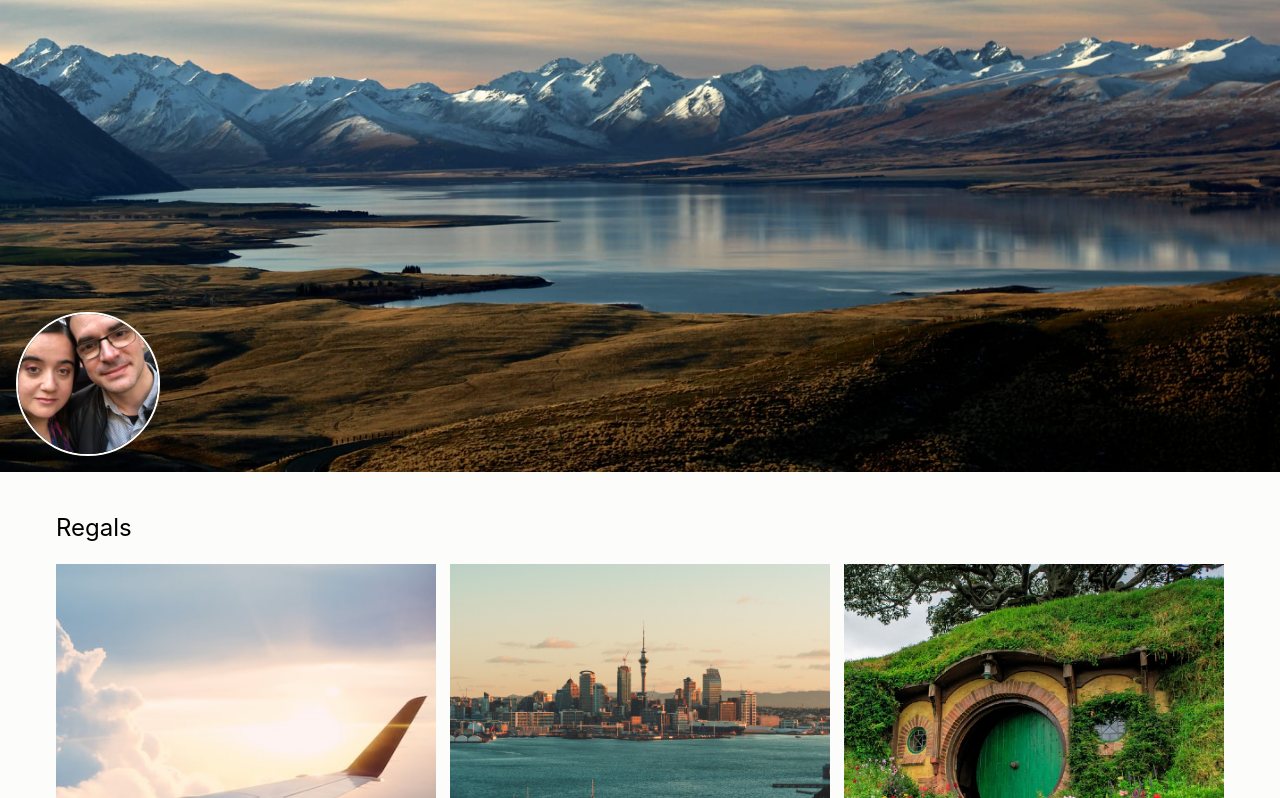
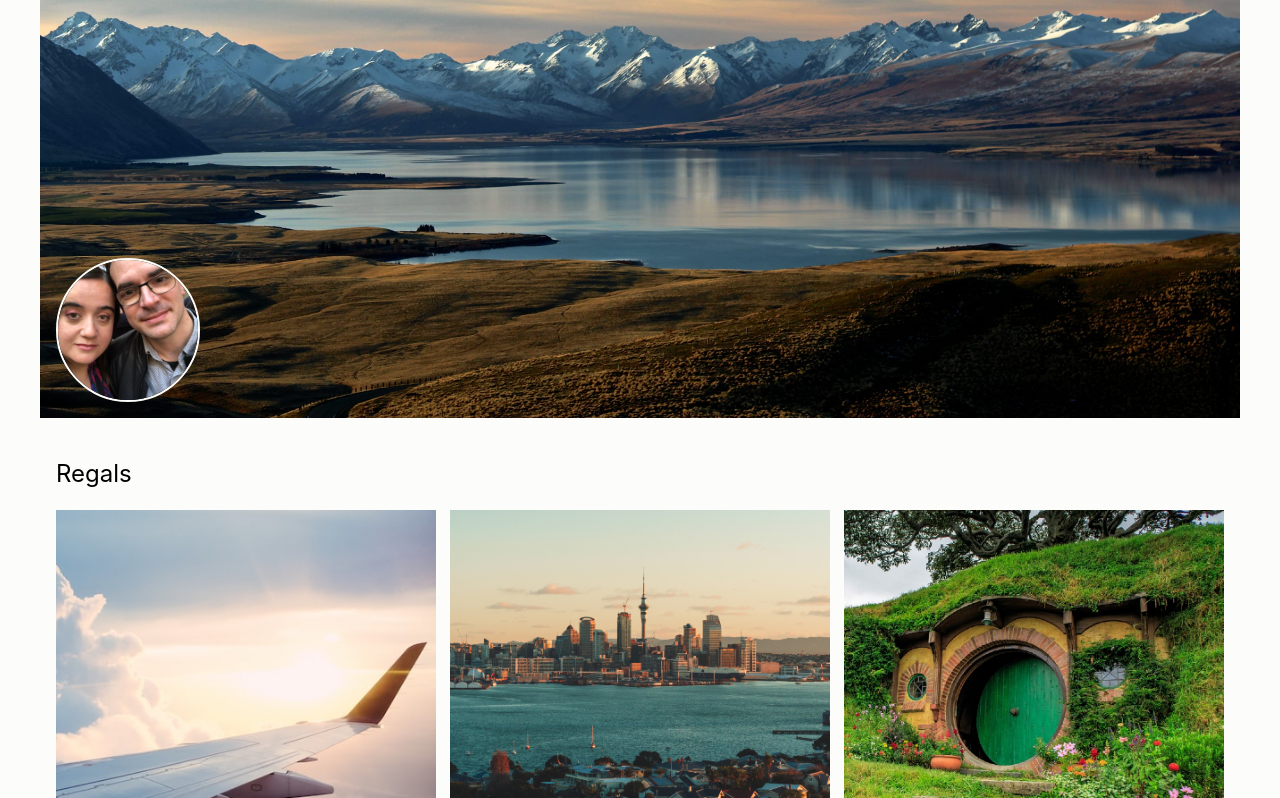
Before and after one commit to PatyCu/wedding, a React (Vite) app: page /registry-list in a window 1280 px wide. Shown: the part 642-1440 px from the top of the page. Built offline with nearby package versions, Linux system fonts and the light colour scheme.

Commit message:
fixed styles for large devices

```diff
--- a/src/HomePage/HomePage.jsx
+++ b/src/HomePage/HomePage.jsx
@@ -3,7 +3,7 @@ import SecondaryNavigation from "../utils/SecondaryNavigation";
 const HomePage = () => {
   return (
     <div>
-      <section className="mt-12 px-10">
+      <section className="my-0 mx-auto mt-12 w-full max-w-[1200px] px-10">
         <h2 className="pb-5 text-center text-2xl md:my-0 md:mx-auto">
           Gràcies per compartir aquesta celebració amb nosaltres!
         </h2>
@@ -22,7 +22,7 @@ const HomePage = () => {
           </p>
         </div>
       </section>
-      <section className="my-0 mx-auto w-full max-w-7xl bg-white p-0 text-center">
+      <section className="my-0 mx-auto w-full max-w-[1200px] bg-white p-0 text-center">
         <picture className="my-0 mx-auto max-h-fit ">
           <source srcSet="img/hero-full.png" media="(min-width: 1200px)" />
           <source srcSet="img/hero-1790.png" media="(min-width: 839px)" />
--- a/src/styles.css
+++ b/src/styles.css
@@ -74,7 +74,7 @@
   }
 
   section {
-    max-width: 1200px;
+    max-width: 2400px;
     margin: 0 auto;
     padding: 0 1rem;
   }
--- a/src/wedding-registry/Gift.jsx
+++ b/src/wedding-registry/Gift.jsx
@@ -8,8 +8,8 @@ const Gift = () => {
   const amountToFund = parseFloat(gift.itemValue) - parseFloat(gift.itemFunded);
 
   return (
-    <div>
-      <div id="breadcrumb" className="m-6 flex flex-row flex-wrap">
+    <div className="my-6 mx-6 lg:mx-auto lg:max-w-[1200px]">
+      <div id="breadcrumb" className="flex flex-row flex-wrap">
         <Link
           to="/registry-list"
           className="group flex gap-2 font-bold hover:text-gold"
--- a/src/wedding-registry/GiftList.jsx
+++ b/src/wedding-registry/GiftList.jsx
@@ -6,7 +6,7 @@ const GiftList = () => {
   const imgPath = "../img/";
 
   return (
-    <div className="my-0 mx-auto w-full max-w-7xl p-0 text-center">
+    <div className="my-0 mx-auto p-0 text-center lg:max-w-[1200px]">
       <ul>
         {allGifts.map((gift) => (
           <li key={gift.itemKey}>
--- a/src/wedding-registry/RegistryList.jsx
+++ b/src/wedding-registry/RegistryList.jsx
@@ -1,11 +1,7 @@
 import GiftList from "./GiftList";
 
-const RegistryList = () => {
-  return (
-    <div className="w-ful lp-0 m-0">
-      <div className="m-0 h-full w-full p-0">
-        <div className="relative w-full">
-          <picture className="max-h-fit ">
+/*
+ <picture className="">
             <source
               srcSet="../img/ new_zealand_cover_w_2400.jpg 2400w"
               media="(min-width: 1024px)"
@@ -21,9 +17,21 @@ const RegistryList = () => {
             <img
               src="../img/new_zealand_cover_w_300.jpg"
               alt="Snowed mountains and a lake in a New Zealander landscape"
-              className="w-full"
+              className="w-full lg:max-h-[60rem]"
             />
           </picture>
+*/
+
+const RegistryList = () => {
+  return (
+    <div className="m-0 my-0 mx-auto lg:max-h-fit lg:max-w-[1200px]">
+      <div className="m-0 p-0">
+        <div className="relative">
+          <img
+            src="../img/new_zealand_cover_w_2400.jpg"
+            alt="Snowed mountains and a lake in a New Zealander landscape"
+            className="w-full lg:max-h-[60rem]"
+          />
           <div className="absolute top-1/4 left-4">
             <h1 className="text-3xl md:text-7xl">Nova Zelanda 💍</h1>
             <h2 className="md:text-xl">
```
